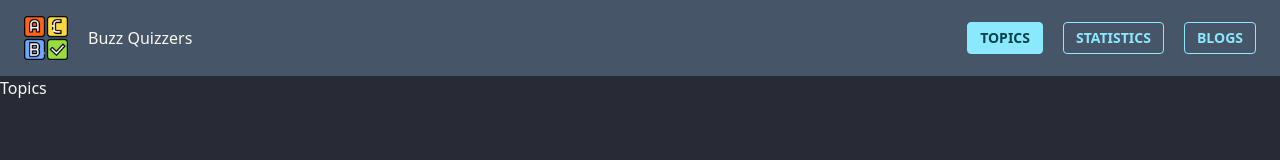
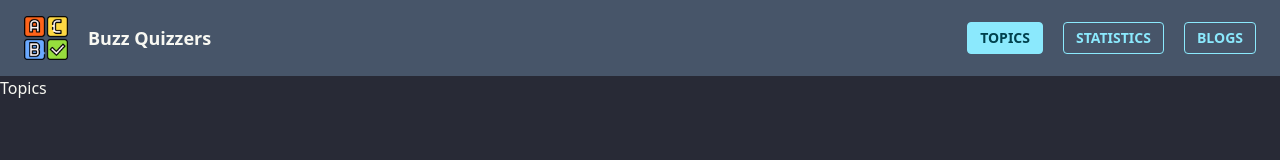
Before and after one commit to Rafi-Riday/buzz-quizzers-react-router, a React (Vite) app: page /topics in a window 1280 px wide. Shown: the top 160 px of the page. Built offline with nearby package versions, Linux system fonts and the light colour scheme.

Commit message:
Completed NavBar component

```diff
--- a/src/components/Header/Header.jsx
+++ b/src/components/Header/Header.jsx
@@ -8,7 +8,7 @@ const Header = () => {
         <div className='bg-slate-600 px-6 py-4 flex items-center justify-between'>
             <div className='flex items-center justify-center gap-5'>
                 <img className='w-11 h-11' src="/logo.png" alt="logo" />
-                <h3>Buzz Quizzers</h3>
+                <h3 className='text-lg font-bold'>Buzz Quizzers</h3>
             </div>
             <div className={`bg-slate-700 sm:bg-slate-600 p-6 pt-10 sm:p-0 flex flex-col sm:flex-row justify-center gap-5 absolute sm:relative ${navLink ? '-top-full' : 'top-16'} sm:top-0 right-4 sm:right-0 rounded-b-xl transition-all duration-300 -z-50 sm:z-50`}>
                 <NavLink className={({ isActive }) => `btn btn-info btn-sm rounded text-sm ${isActive || 'btn-outline'}`} to='/topics'>Topics</NavLink>
```
